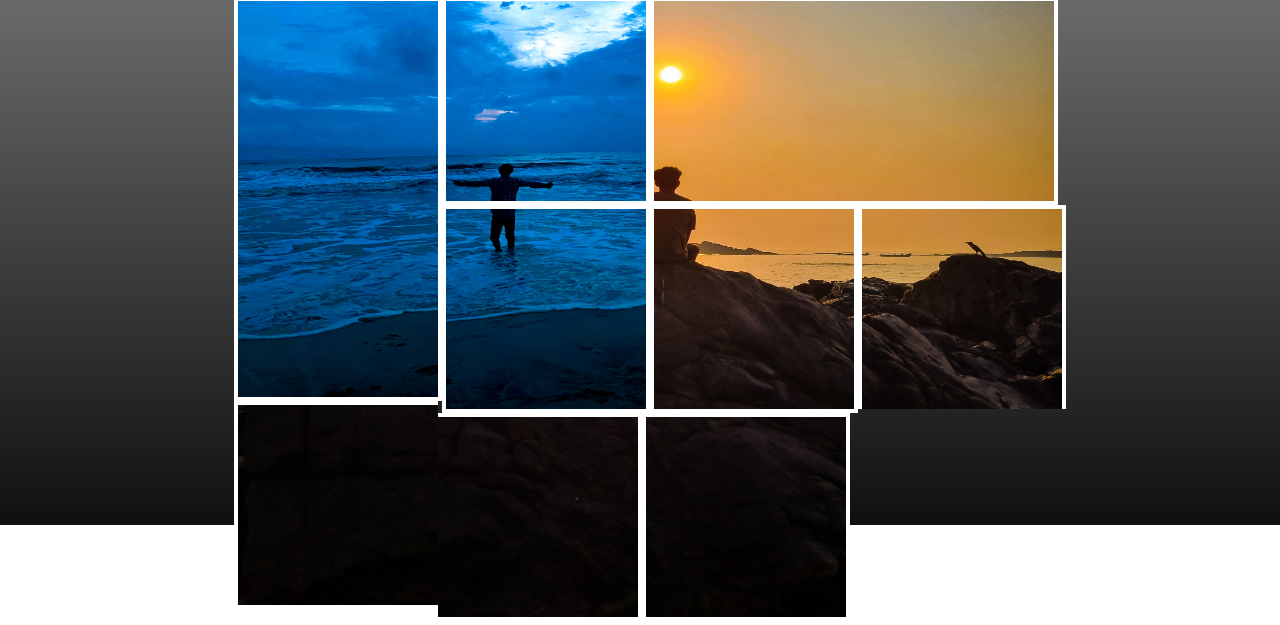
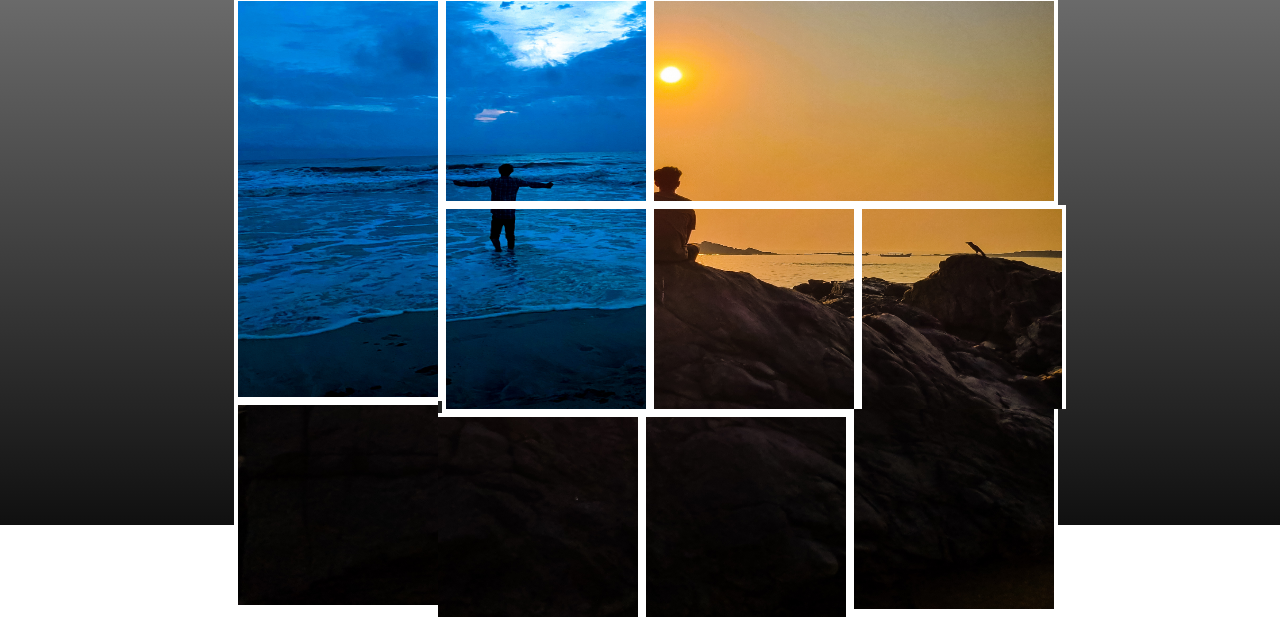
Before and after one commit to Thanseeeh/MyProfile, a plain HTML site: page Index.html in a window 1280 px wide. Shown: the part 275-900 px from the top of the page. Drawn offline with Linux system fonts and the light colour scheme.

Commit message:
inserted whole images for the page designing

```diff
--- a/Index.html
+++ b/Index.html
@@ -49,7 +49,7 @@
                 <div class="github">
                     <img src="img-part11.jpg" class="img-part11">
                 </div>
-                <div class="profile">
+                <div class="profile1">
                     <img src="img-part12.jpg" class="img-part12">
                 </div>
             </div>
@@ -63,7 +63,8 @@
                 <div class="code-pen">
                     <img src="img-part15.jpg" class="img-part15">
                 </div>
-                <div class="profile">
+                <div class="profile2">
+                    <img src="img-part16.jpg" class="img-part16">
                 </div>
             </div>
         </div>
--- a/MyProfile.css
+++ b/MyProfile.css
@@ -187,7 +187,7 @@ body {
     height: 200px;
     border: solid 4px white;
 }
-.profile {
+.profile1 {
     width: 200px;
     height: 200px;
     background: transparent;
@@ -251,9 +251,18 @@ body {
     height: 200px;
     border: solid 4px white;
 }
-.profile {
+.profile2 {
     width: 200px;
     height: 200px;
     background: transparent;
+    margin-top: 4px;
+    margin-left: 8px;
     /* border: solid 2px red; */
 }
+.img-part16 {
+    width: 200px;
+    height: 200px;
+    border-bottom: solid 4px white;
+    border-right: solid 4px white;
+    border-left: solid 4px white;
+}
```
